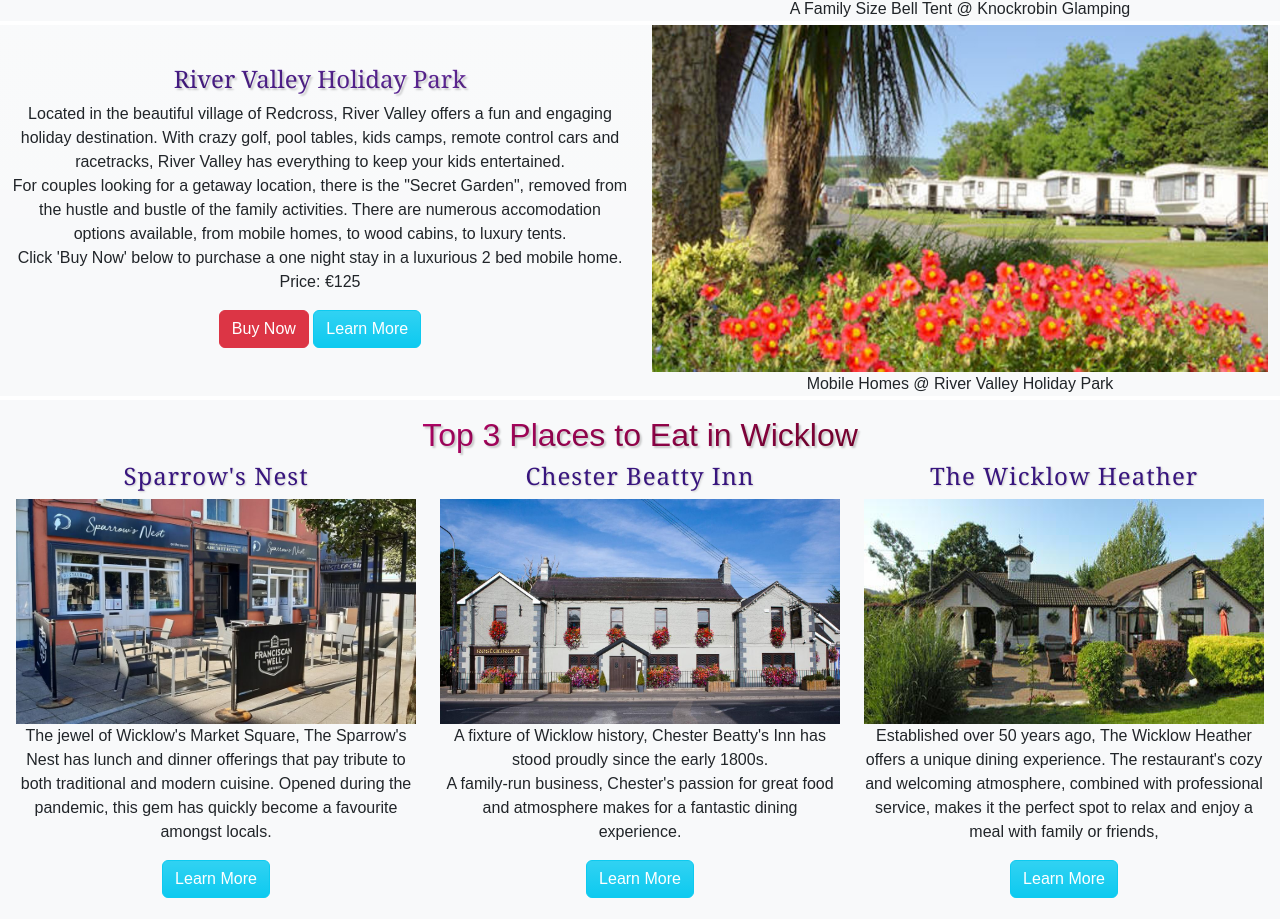
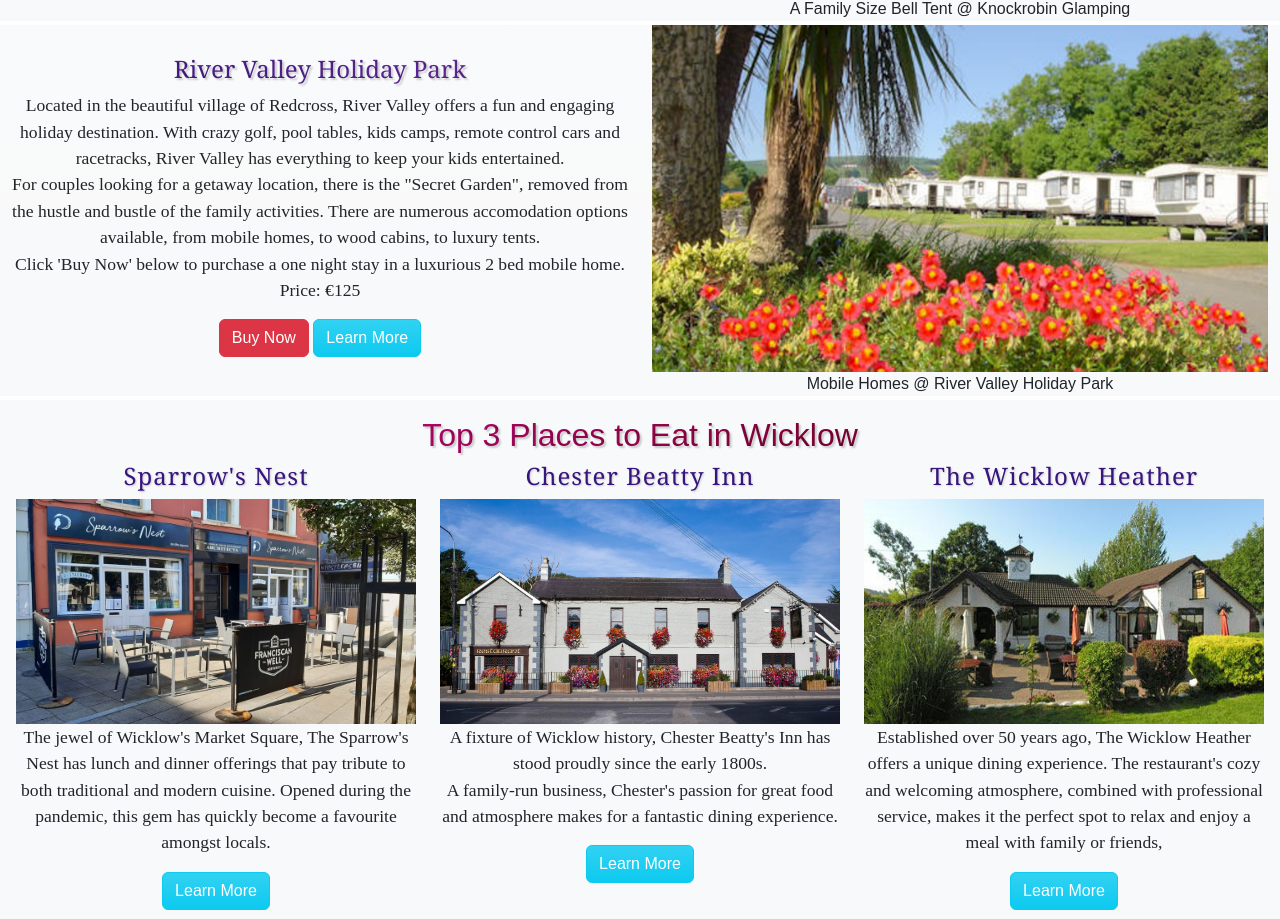
Before and after one commit to StephenAcres/Wicklow-Website, a plain HTML site: page stay.html in a window 1280 px wide. Shown: the part 505-1424 px from the top of the page. Drawn offline with nearby package versions, Linux system fonts and the light colour scheme.

Commit message:
changed fonts

```diff
--- a/stay.html
+++ b/stay.html
@@ -106,7 +106,7 @@
         <div class="col-12 col-sm-4 sparrow-col" data-aos="fade-up-right" data-aos-duration="1000">
           <h4 class="restaurant-titles">Sparrow's Nest</h4>
           <img src="./images/Sparrow's nest.jpg" alt="Sparrow's nest exterior" class="img-fluid restaurant-image">
-          <p>
+          <p class="restaurant-content">
             The jewel of Wicklow's Market Square, The Sparrow's Nest has lunch and dinner offerings
             that pay tribute to both traditional and modern cuisine. Opened during the pandemic, this gem
             has quickly become a favourite amongst locals.
@@ -116,7 +116,7 @@
         <div class="col-12 col-sm-4 chester-col" data-aos="fade-up" data-aos-duration="1000">
           <h4 class="restaurant-titles">Chester Beatty Inn</h4>
           <img src="./images/Chester's.jpg" alt="Chester Beatty's exterior" class="img-fluid restaurant-image">
-          <p>
+          <p class="restaurant-content">
             A fixture of Wicklow history, Chester Beatty's Inn has stood proudly since the early 1800s.<br>
             A family-run business, Chester's passion for great food and atmosphere makes for a fantastic dining experience.
           </p>
@@ -125,7 +125,7 @@
         <div class="col-12 col-sm-4 heather-col" data-aos="fade-up-left" data-aos-duration="1000">
           <h4 class="restaurant-titles">The Wicklow Heather</h4>
           <img src="./images/Wicklow Heather.jpg" alt="Wicklow Heather exterior" class="img-fluid restaurant-image">
-          <p>
+          <p class="restaurant-content">
             Established over 50 years ago, The Wicklow Heather offers a unique dining experience.
             The restaurant's cozy and welcoming atmosphere, combined with professional service, makes
             it the perfect spot to relax and enjoy a meal with family or friends,
--- a/style.css
+++ b/style.css
@@ -225,6 +225,10 @@
     text-decoration-thickness: 0.2rem;
 }
 
+.history-content{
+    font-family: 'Poppins', 'sans-serif';
+    font-size: 1.2em;
+}
 
 @keyframes fadeIn {
     from {
@@ -340,6 +344,11 @@
     animation: slide-in-right 1.1s ease-out;
 }
 
+.stay-paragraphs{
+    font-family: 'Poppins', 'sans-serif';
+    font-size: 1.1em;
+}
+
 
 @keyframes slide-in-left {
     from {
@@ -388,6 +397,11 @@
     -webkit-text-fill-color: transparent;
     margin: 0;
     animation: fadeIn 2s ease-in-out;
+}
+
+.restaurant-content{
+    font-family: 'Poppins', 'sans-serif';
+    font-size: 1.1em;
 }
 
 /*Overflow class to stop animations from stretching the screen*/
```
Also changed, not shown: history.html (+4 -4 lines).
